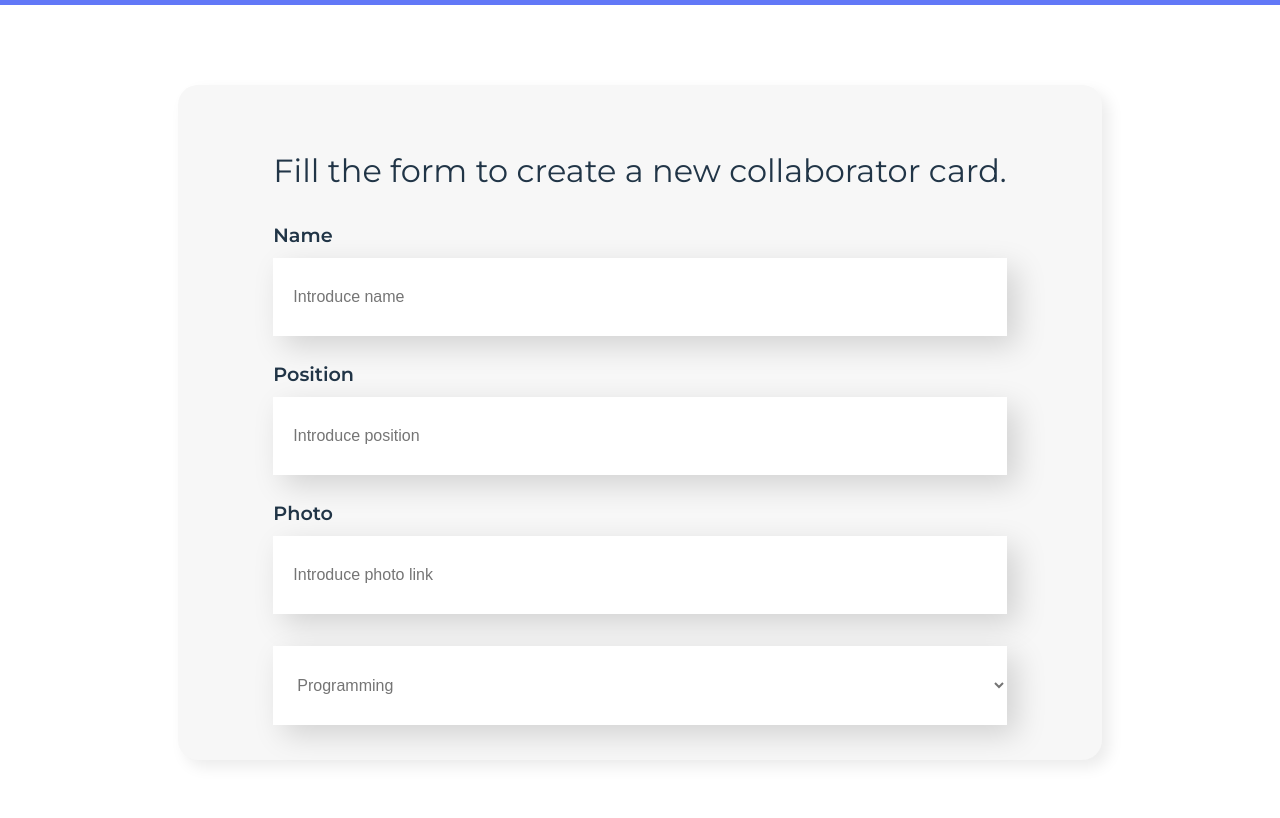
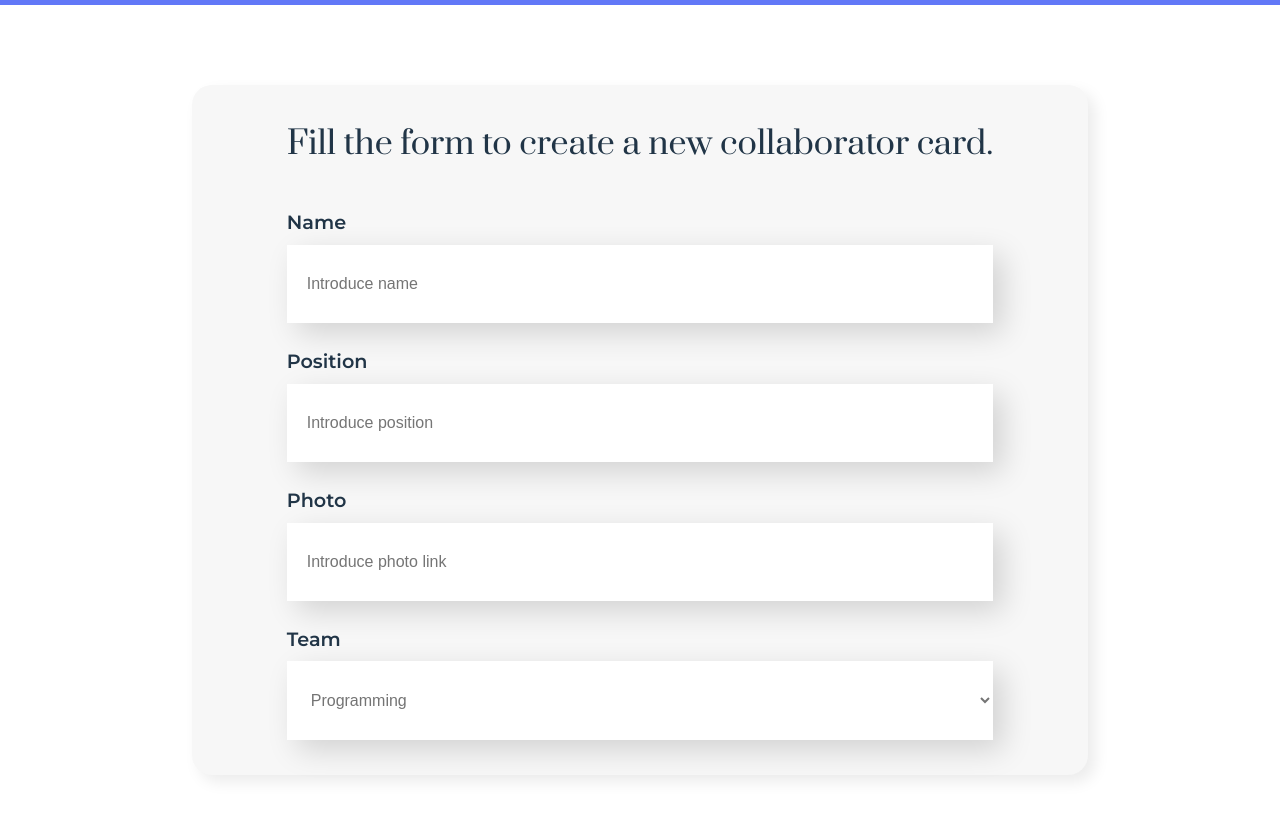
Before and after one commit to AbrahamOliden/react-org, a React (Vite) app: page / in a window 1280 px wide. Shown: the part 496-1314 px from the top of the page. Built offline with nearby package versions, Linux system fonts and the light colour scheme.

Commit message:
add props values and styles

```diff
--- a/src/components/form/Form.css
+++ b/src/components/form/Form.css
@@ -1,3 +1,8 @@
+.title {
+    font-family: 'Prata', serif;
+    margin: 0 0 40px 0;
+  }
+
 .form-container {
     display: flex;
     justify-content: center;
--- a/src/components/form/Form.jsx
+++ b/src/components/form/Form.jsx
@@ -11,7 +11,7 @@ function Form() {
                     <TextInput title='Name' placeholder='Introduce name' />
                     <TextInput title='Position' placeholder='Introduce position'/>
                     <TextInput title='Photo' placeholder='Introduce photo link' />
-                    <DropDownMenu />
+                    <DropDownMenu title='Team' />
                 </form>
             </section>
         </>
```
